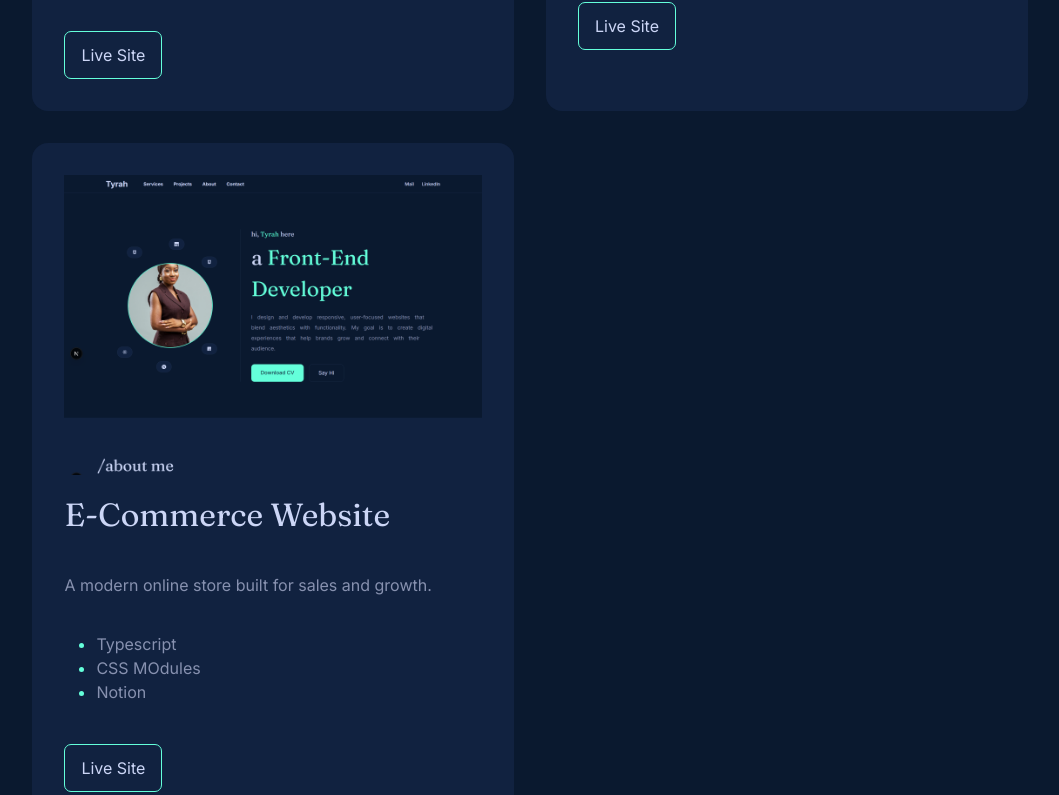
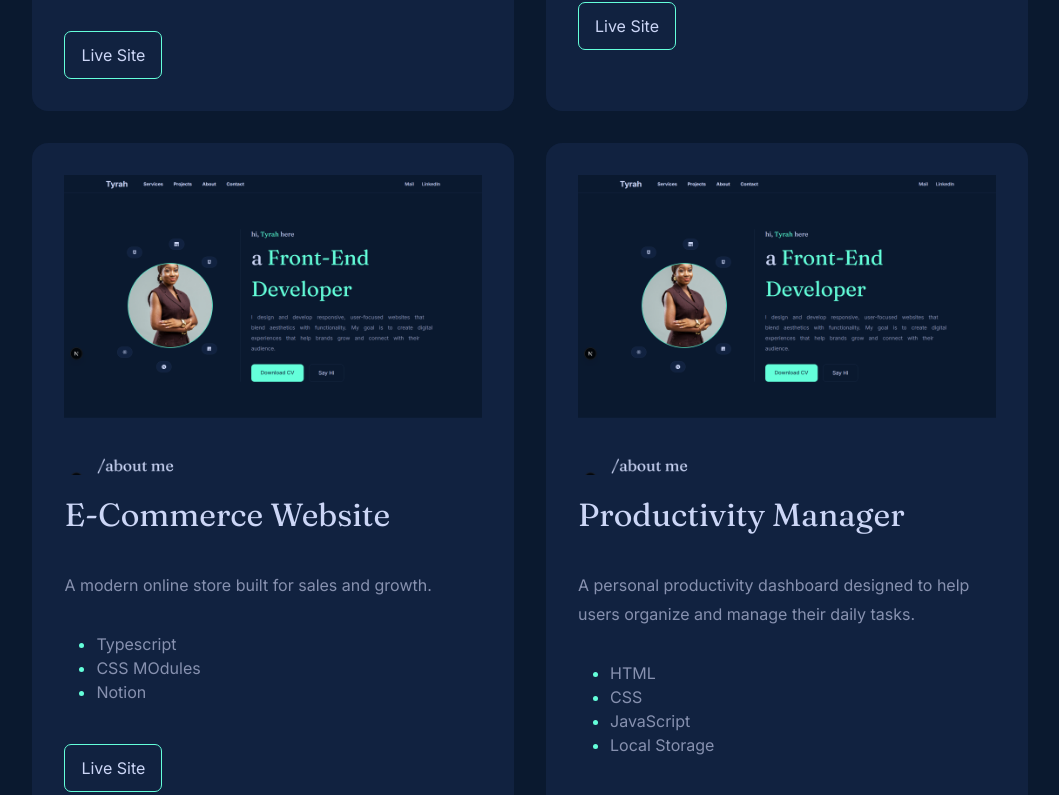
Before and after one commit to OyinkansolaTyrah/tyrah-portfolio, a Next.js app: page / in a window 1280 px wide. Shown: the part 4093-4888 px from the top of the page, without its empty margins (110-1169 px from the left). Built offline with nearby package versions, Linux system fonts and the light colour scheme.

Commit message:
Worked on the grid of the projects section and added my taskflowdaily mini project

```diff
--- a/app/Projects.tsx
+++ b/app/Projects.tsx
@@ -41,6 +41,21 @@ const projects = [
       "Created a responsive shopping experience optimized for usability and conversions.",
 
     tech: ["Typescript", "CSS MOdules", "Notion"],
+
+    liveLink: "https://taskflowdaily.vercel.app/",
+    caseStudy: "#",
+  },
+
+  {
+    title: "Productivity Manager",
+    image: "/images/tyrahdesign.png",
+    description:
+      "A personal productivity dashboard designed to help users organize and manage their daily tasks.",
+
+    details:
+      "Built an interactive task management experience with task creation, completion tracking, task deletion, customization options, and local data persistence.",
+
+    tech: ["HTML", "CSS", "JavaScript", "Local Storage"],
 
     liveLink: "#",
     caseStudy: "#",
--- a/app/components/Projects.module.css
+++ b/app/components/Projects.module.css
@@ -9,7 +9,7 @@
 }
 .projectsGrid {
   display: grid;
-  grid-template-columns: repeat(2, 1fr);
+  grid-template-columns: repeat(2, minmax(0, 1fr));
   gap: 2rem;
   margin-top: 5rem;
 }
@@ -21,6 +21,7 @@
   background-color: var(--card);
   border-radius: 16px;
   padding: 32px;
+  min-width: 0;
 }
 .projectCard:hover {
   transform: translateY(-3px);
@@ -55,7 +56,7 @@
   display: flex;
   gap: 1rem;
 }
-.projectCard title{
+.projectInfo h3{
     color: var(--foreground);
 }
 .projectButtons a{
```
